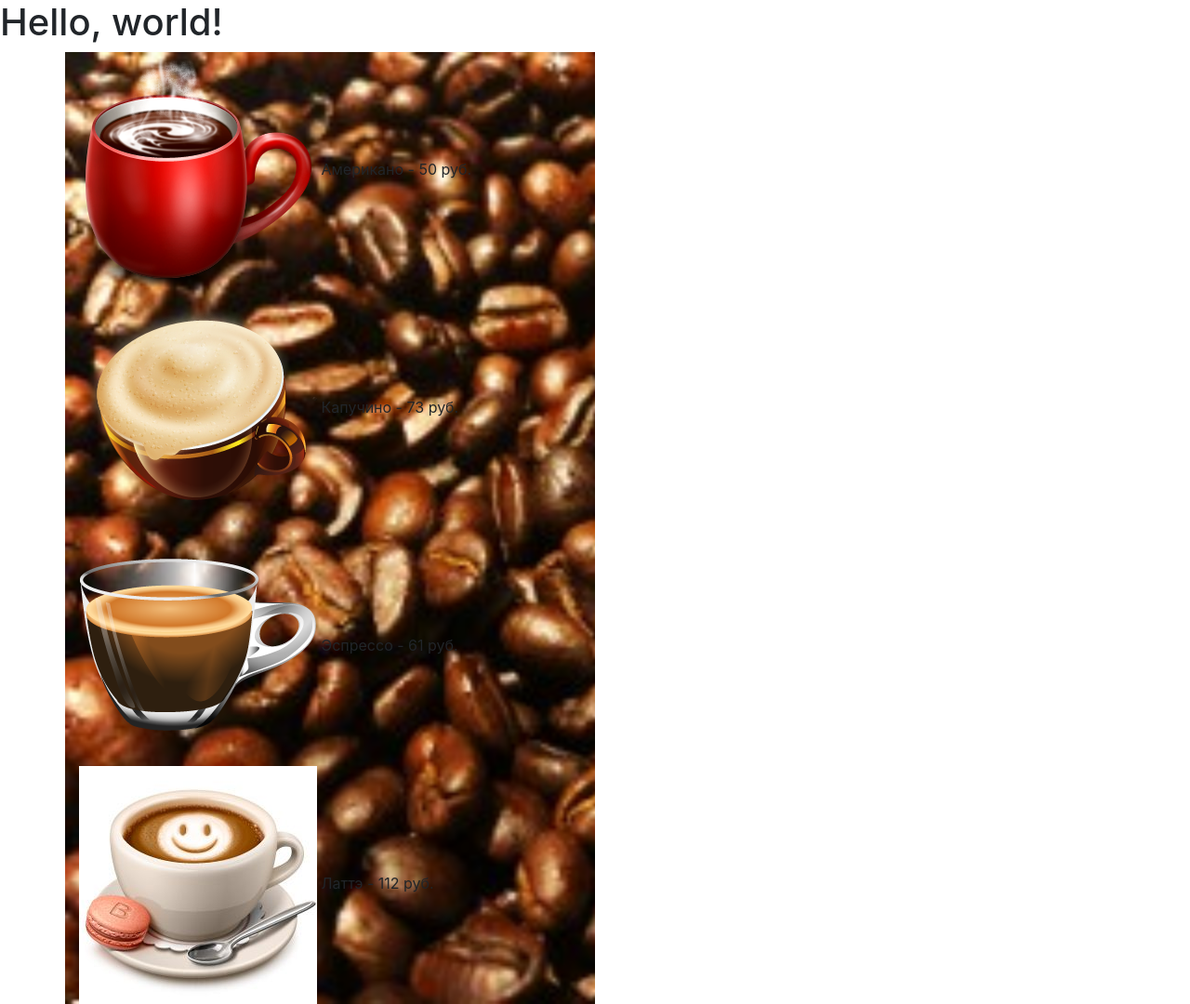
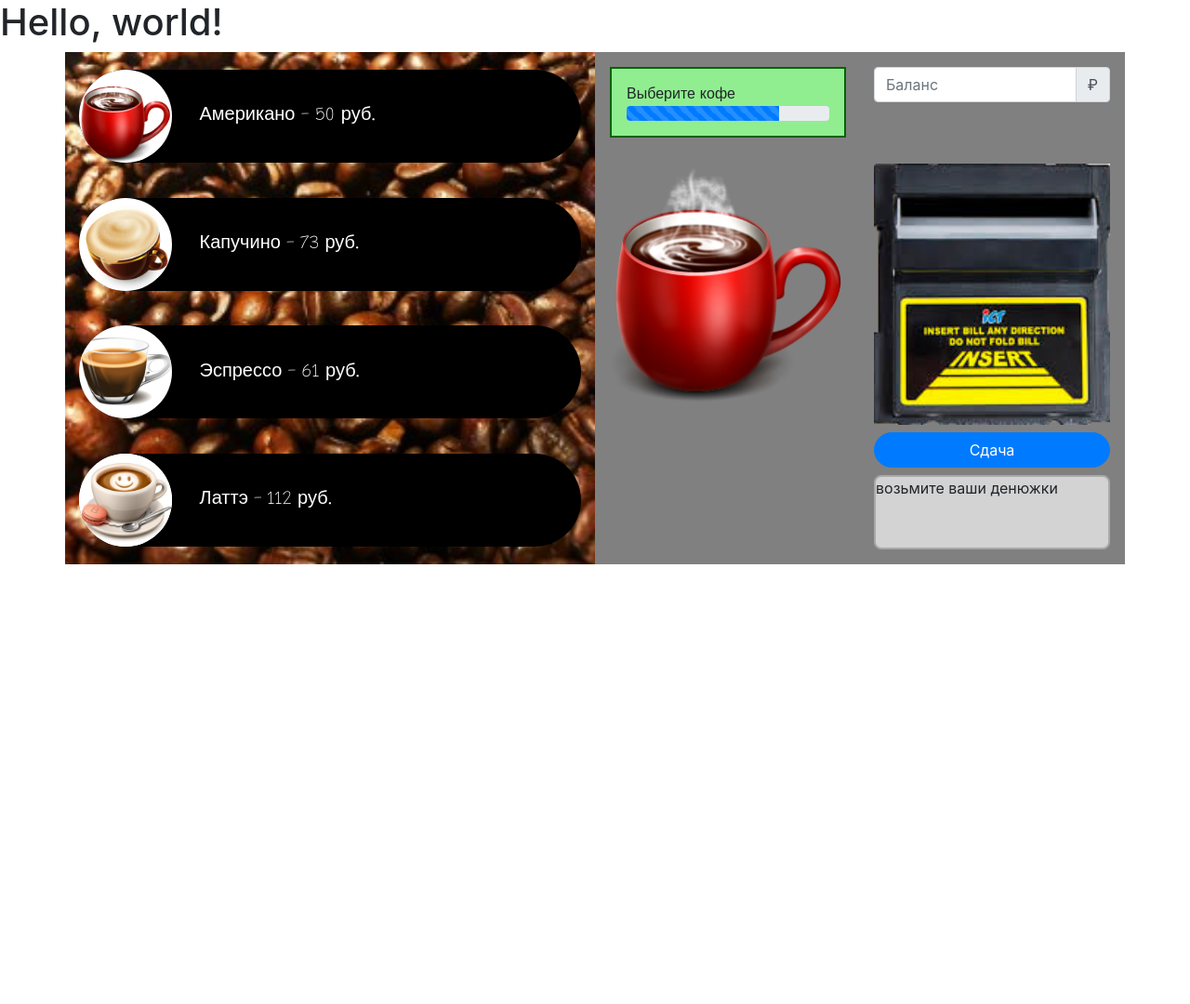
Before and after one commit to MaShaShaYa/CoffeeMaSh, a PHP site: page / in a window 1280 px wide. Shown: the whole page at 93% size. After the commit the page ends 607 px from the top, so only its background shows below. Run offline with PHP 8.4, Linux system fonts and the light colour scheme.

Commit message:
нарисовали кофе-машина

```diff
--- a/index.php
+++ b/index.php
@@ -17,7 +17,7 @@
 <div class="container">
     <div class="row">
 
-        <div class="col-6 coffee-list">
+        <div class="col-6 coffee-list d-flex flex-column justify-content-around">
 
             <div class="coffee-item">
                 <img src="img/americano.png" alt="Американо">
@@ -42,6 +42,45 @@
         </div>
 
         <div class="col-6 coffee-oper">
+            <div class="row">
+
+                <div class="col-6">
+                    <div class="display">
+                        <div class="p">Выберите кофе</div>
+                            <div class="progress">
+                              <div class="progress-bar progress-bar-striped progress-bar-animated" role="progressbar" aria-valuenow="75" aria-valuemin="0" aria-valuemax="100" style="width: 75%"></div>
+                            </div>
+
+                    </div>
+
+                    <div class="cup-container">
+                        <img src="img/americano.png" alt="" class="cup">
+
+                    </div>
+
+                </div>
+
+
+
+                <div class="col-6">
+
+                    <div class="input-group mb-3">
+                      <input type="text" class="form-control" placeholder="Баланс">
+                      <div class="input-group-append">
+                        <span class="input-group-text">&#8381;</span>
+                      </div>
+                    </div>
+
+                    <div class="atm-container">
+                        <img src="img/bill_acc.png" alt="" class="atm">
+                    </div>
+
+                    <button class="btn btn-primary btn-block my-2">Сдача</button>
+                    <div class="change-container">возьмите ваши денюжки</div>
+
+                </div>
+
+            </div>
         </div>
 
     </div>
--- a/style.css
+++ b/style.css
@@ -1,8 +1,74 @@
+
+@import url('https://fonts.googleapis.com/css2?family=Grandstander:wght@100&display=swap');
+@import url('https://fonts.googleapis.com/css2?family=Fira+Sans:wght@200&display=swap');
+/*Заходим на сайт fonts.google.com - выбираем шрифт - справа "Embed" - копируем код вначало .css или в блок <style> в .php*/
+
 .coffee-list {
     background-image: url("img/background.jpg");
     background-size: cover;
 }
 
-.coffe-item img {
+.coffee-item {
+    background-color: black;
+    margin: 15px 0;
+    border-radius: calc(100px / 2);
+    /* transition: background-color 300ms transform 300ms; */
+    transition: all 300ms;
+    cursor: pointer;
+
+}
+
+.coffee-item img {
     height: 100px;
+    background-color: white;
+    border-radius: 50%;
 }
+
+.coffee-item span {
+    font-family: 'Grandstander', sans-serif;
+    color: white;
+    margin-left: 25px;
+    font-size: 20px;
+}
+
+.coffee-item:hover {
+    background-color: rgba(50,50,50,0.7);
+    transform: scale(1.05);
+}
+
+.coffee-oper {
+    background-color: grey;
+    padding: 1rem;
+}
+
+.display {
+    background-color: lightgreen;
+    border: 2px solid darkgreen;
+    box-sizing: border-box;
+    padding: 1rem;
+    font-family: 'Grandstander', sans-serif;
+}
+
+.cup-container {
+    margin-top: 2rem;
+
+}
+
+.btn {
+    border-radius: 20px;
+}
+.cup {
+    width: 100%;
+}
+
+.atm {
+    width: 100%;
+    margin-top: 50px;
+}
+
+.change-container {
+    min-height: 5rem;
+    background-color: lightgrey;
+    border: 2px solid darkgrey;
+    border-radius: 0.5rem;
+}
```
